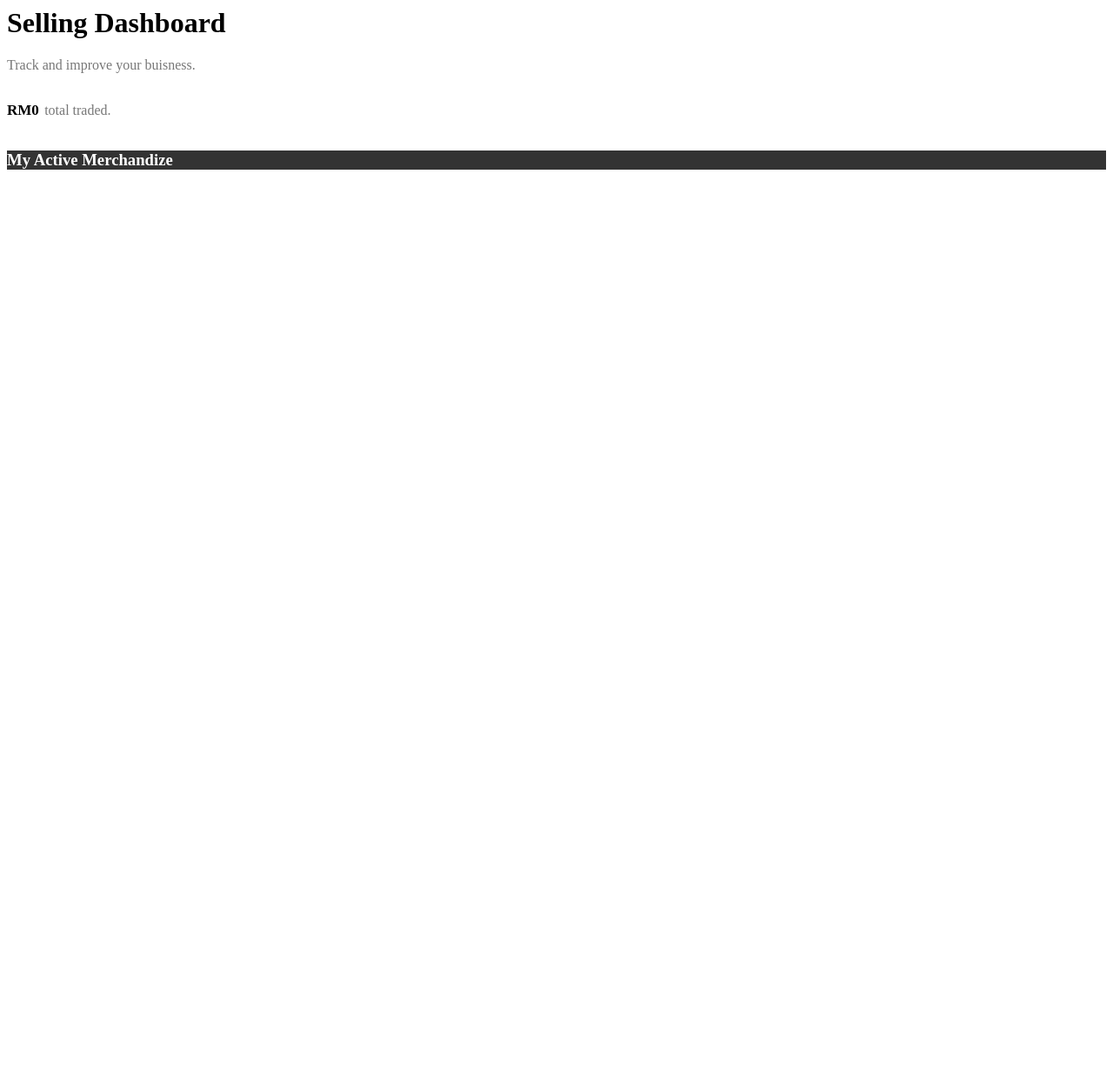
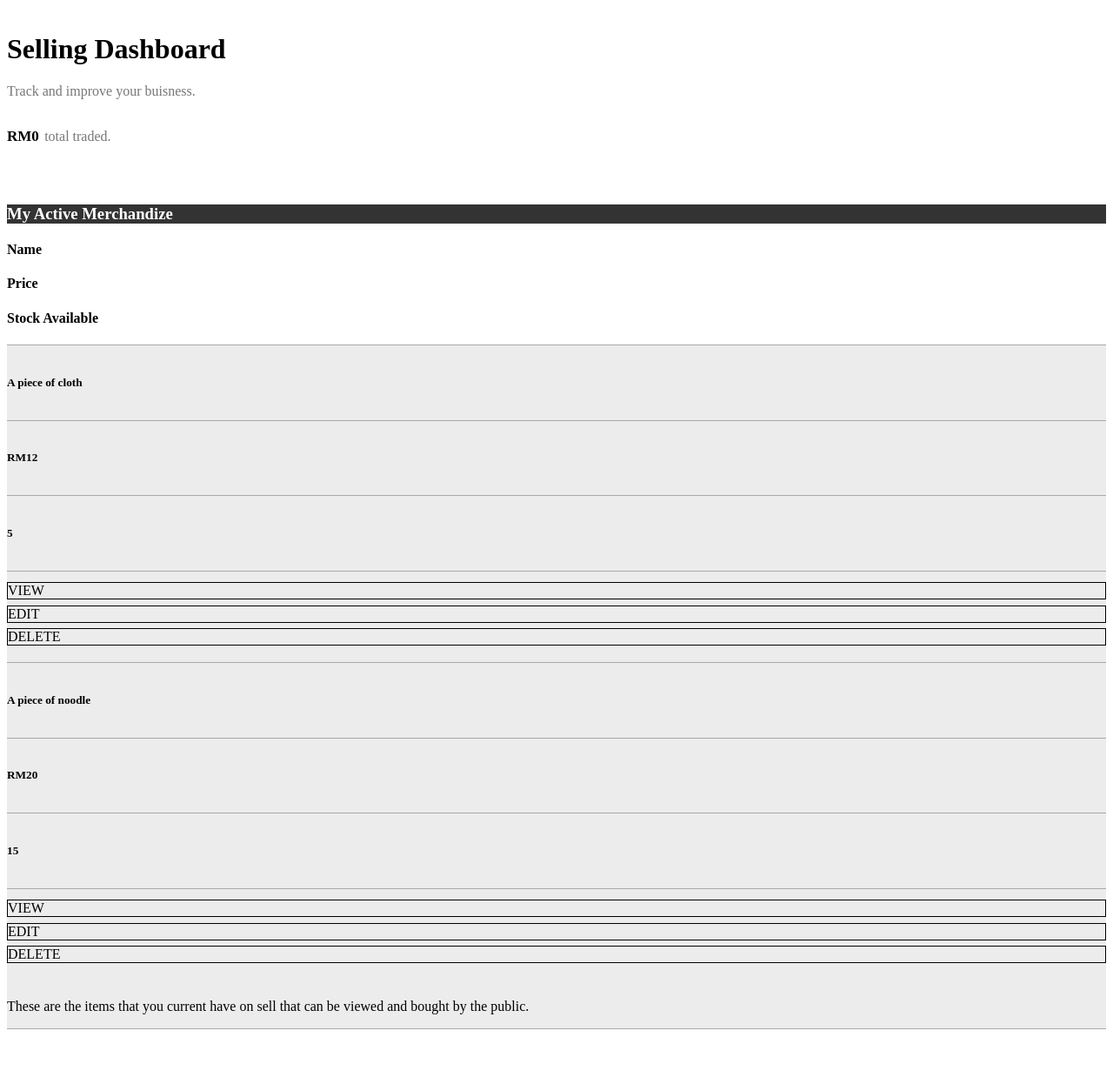
Before and after one commit to dandynood/Deallo, a PHP site: page /template/sellingdashboard.html in a window 1280 px wide. Shown: the whole page at 87% size. Before the commit the page ends 195 px from the top, so only its background shows below. Run offline with PHP 8.4, Linux system fonts and the light colour scheme.

Commit message:
Added layout for "My Active Merchandise" at seller's dashboard

```diff
--- a/framework/css/sellingDashboard.css
+++ b/framework/css/sellingDashboard.css
@@ -8,3 +8,24 @@
 {
     background:#333;
 }
+
+.selling-content
+{
+    background: rgba(158,158,158,.2);
+    border-top: darkgray solid 1px;
+    padding-top:1%;
+    padding-bottom:1%;
+}
+
+.selling-instruction
+{
+    background: rgba(158,158,158,.2);
+    padding-top: 0.5%;
+    border-bottom: darkgray solid 1px;
+}
+
+.btn-selling
+{
+    border:black solid 1px;
+    margin-bottom:0.5%;
+}
--- a/template/sellingdashboard.html
+++ b/template/sellingdashboard.html
@@ -1,6 +1,6 @@
 <link href="framework/css/sellingDashboard.css" rel="stylesheet"/>
 
-<div class="row">
+<div class="row" style="margin-top:3%">
     <div class="col-xs-12 text-center">
 
         <h1>Selling Dashboard </h1>
@@ -15,7 +15,7 @@
     <div class="col-xs-12">
 
 
-    <div class="row">
+    <div class="row" style="margin-top:4%">
         <div class="col-xs-1"></div>
         <div class="col-xs-10 selling-background">
             <h3 style="color:white">My Active Merchandize</h3>
@@ -28,15 +28,77 @@
 
     <div class="row">
         <div class="col-xs-1"></div>
-        <div class="col-xs-10 selling-background" >
+        <div class="col-xs-3" >
+            <h4>Name</h4>
+        </div>
+
+        <div class="col-xs-2" >
+            <h4>Price</h4>
+        </div>
+        <div class="col-xs-2" >
+            <h4>Stock Available</h4>
+        </div>
+
+        <div class="col-xs-3" ></div>
+        <div class="col-xs-1"></div>
+     </div>
+
+     <div class="row ">
+            <div class="col-xs-1"></div>
+            <div class="col-xs-3 selling-content"  >
+                <h5>A piece of cloth</h5>
+            </div>
+
+            <div class="col-xs-2 selling-content" >
+                <h5>RM12</h5>
+            </div>
+            <div class="col-xs-2 selling-content" >
+                <h5>5</h5>
+            </div>
+
+            <div class="col-xs-3 selling-content" >
+                <div type="button" class="btn btn-selling">VIEW</div>
+                <div type="button" class="btn btn-selling">EDIT</div>
+                <div type="button" class="btn btn-selling">DELETE</div>
+            </div>
+            <div class="col-xs-1"></div>
+      </div>
+
+      <div class="row ">
+            <div class="col-xs-1"></div>
+            <div class="col-xs-3 selling-content"  >
+                <h5>A piece of noodle</h5>
+            </div>
+
+            <div class="col-xs-2 selling-content" >
+                <h5>RM20</h5>
+            </div>
+            <div class="col-xs-2 selling-content" >
+                <h5>15</h5>
+            </div>
+
+            <div class="col-xs-3 selling-content" >
+                <div type="button" class="btn btn-selling">VIEW</div>
+                <div type="button" class="btn btn-selling">EDIT</div>
+                <div type="button" class="btn btn-selling">DELETE</div>
+            </div>
+            <div class="col-xs-1"></div>
+      </div>
 
 
+      <div class="row " style="margin-bottom:5%">
+            <div class="col-xs-1"></div>
+            <div class="col-xs-10 selling-instruction"  >
+                <p>These are the items that you current have on sell that can be viewed and bought by the public.</p>
+            </div>
+            <div class="col-xs-1"></div>
+      </div>
 
-        </div>
-        <div class="col-xs-1"></div>
-     </div>
+
 
 
 
     </div>
+
+
  </div>
```
